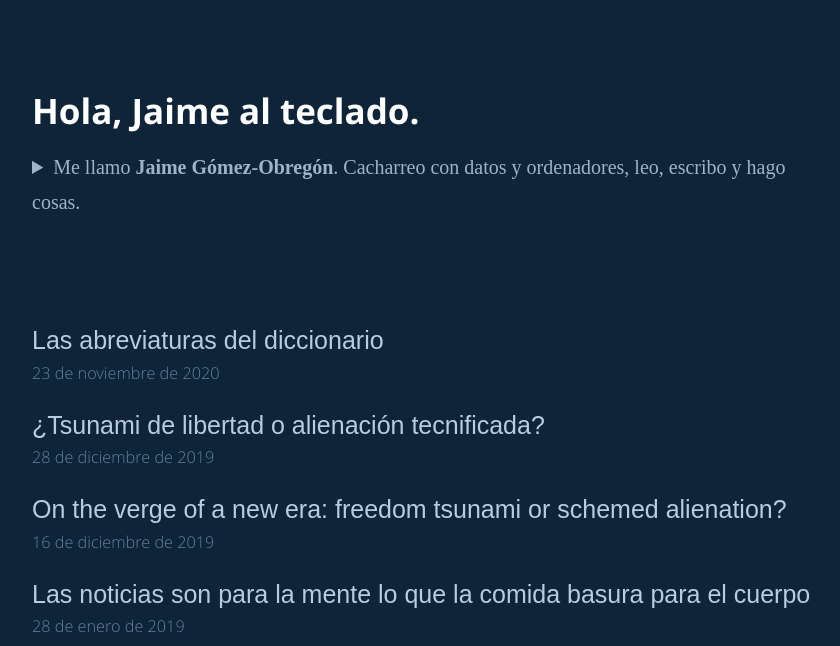
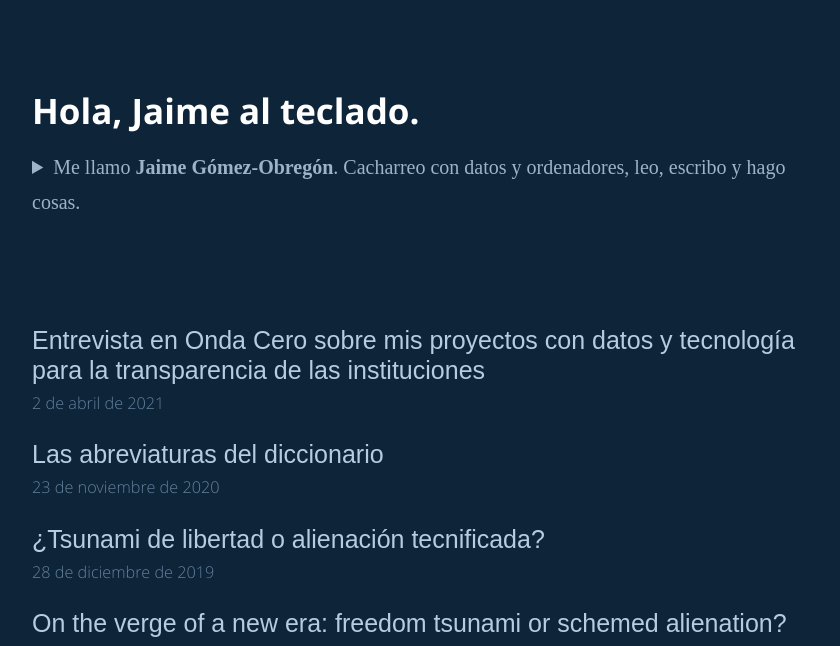
Before and after one commit to JaimeObregon/jaime.gomezobregon.com, a PHP site: page / in a window 1280 px wide. Shown: the top 646 px of the page, without its empty margins (208-1048 px from the left). Run offline with PHP 8.4, Linux system fonts and the light colour scheme; some web fonts are replaced.

Commit message:
Añade la entrada "Entrevista en Onda Cero sobre mis proyectos con datos y tecnología para la transparencia"

```diff
--- a/httpdocs/assets/blog.css
+++ b/httpdocs/assets/blog.css
@@ -397,6 +397,10 @@ h1, h2 {
     font-family: 'Open Sans', sans-serif;
 }
 
+audio {
+    width: 100%;
+}
+
 figure {
     text-align: center;
     margin: 2em 0;
--- a/httpdocs/posts/index.json
+++ b/httpdocs/posts/index.json
@@ -7,6 +7,15 @@
     "feed_url": "https://jaime.gomezobregon.com/posts/index.json",
     "description": "Hola, Jaime al teclado. Cacharreo con datos y ordenadores, leo, escribo y hago cosas.",
     "items": [
+        {
+            "id": "entrevista-en-onda-cero",
+            "url": "https://jaime.gomezobregon.com/entrevista-en-onda-cero",
+            "title": "Entrevista en Onda Cero sobre mis proyectos con datos y tecnología para la transparencia de las instituciones",
+            "content_text": "Hoy he podido contar en la radio algunas de mis iniciativas aplicando tecnología y datos para la transparencia del sector público. Ha sido en el programa «Más de uno» de Onda Cero, invitado por Patricia Martínez-Lope, a quien agradezco mucho su genuino interés.",
+            "date_published": "2021-04-02T17:17:00Z",
+            "tags": ["Transparencia"],
+            "language": "es"
+        },
         {
             "id": "las-abreviaturas-del-diccionario",
             "url": "https://jaime.gomezobregon.com/las-abreviaturas-del-diccionario",
```
Also changed, not shown: httpdocs/posts/entrevista-en-onda-cero/index.html (added, +23 -0 lines), 1 other file.
